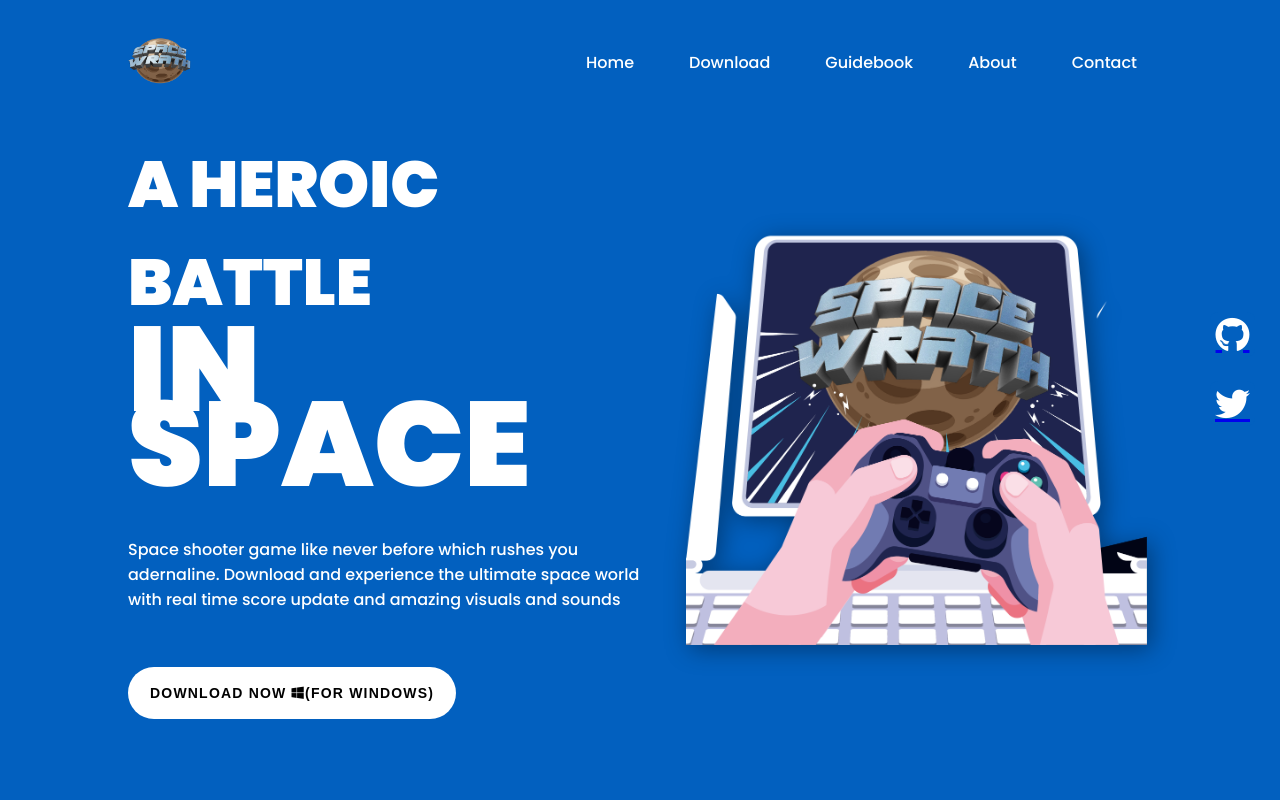
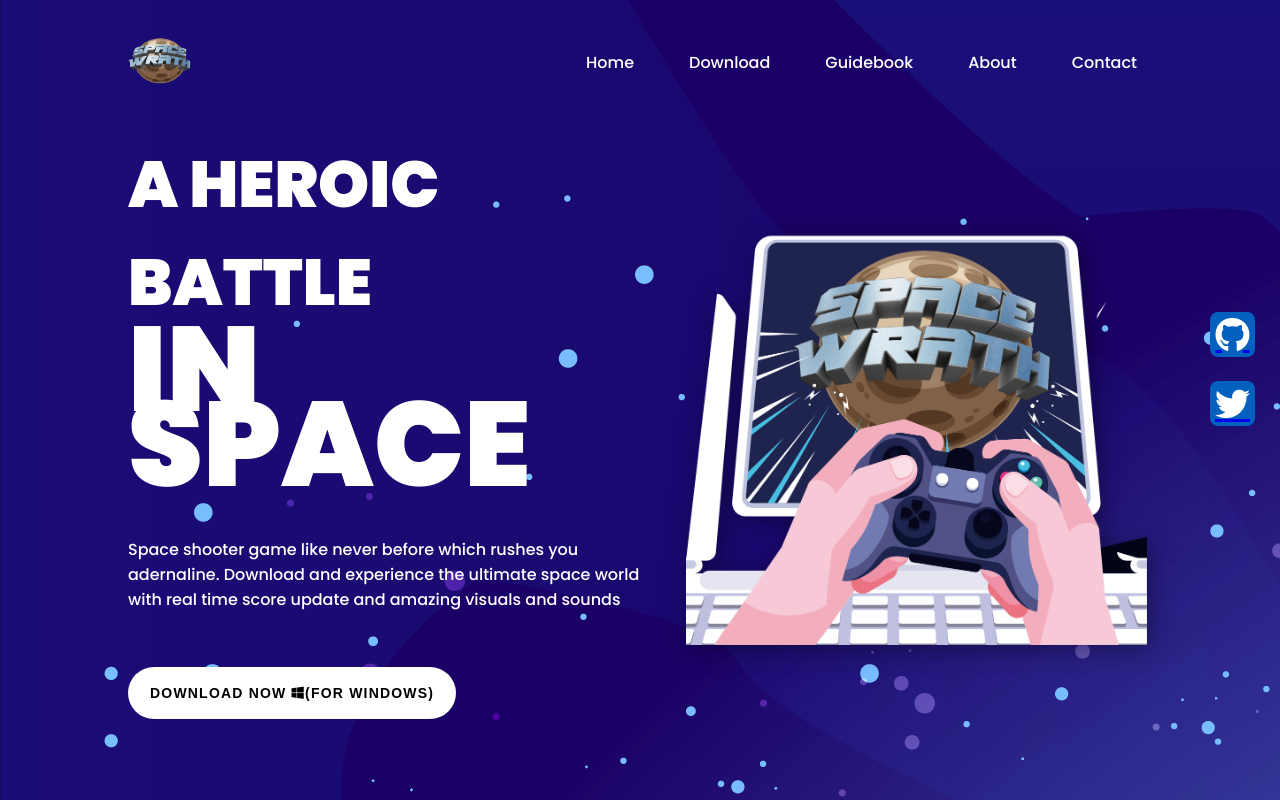
Before and after one commit to saisab29/SpaceWrath-LandingPage, a plain HTML site: page index.html in a window 1280 px wide. Drawn offline with nearby package versions, Linux system fonts and the light colour scheme.

Commit message:
background update

```diff
--- a/style.css
+++ b/style.css
@@ -11,6 +11,7 @@ html {
 }
 
 body {
+    background-image: url('bgweb.png');
     background-color: #0260bf;
     font-family: Poppins, sans-serif;
     transition: 0.5s;
```
Also changed, not shown: bgweb.png (added).
